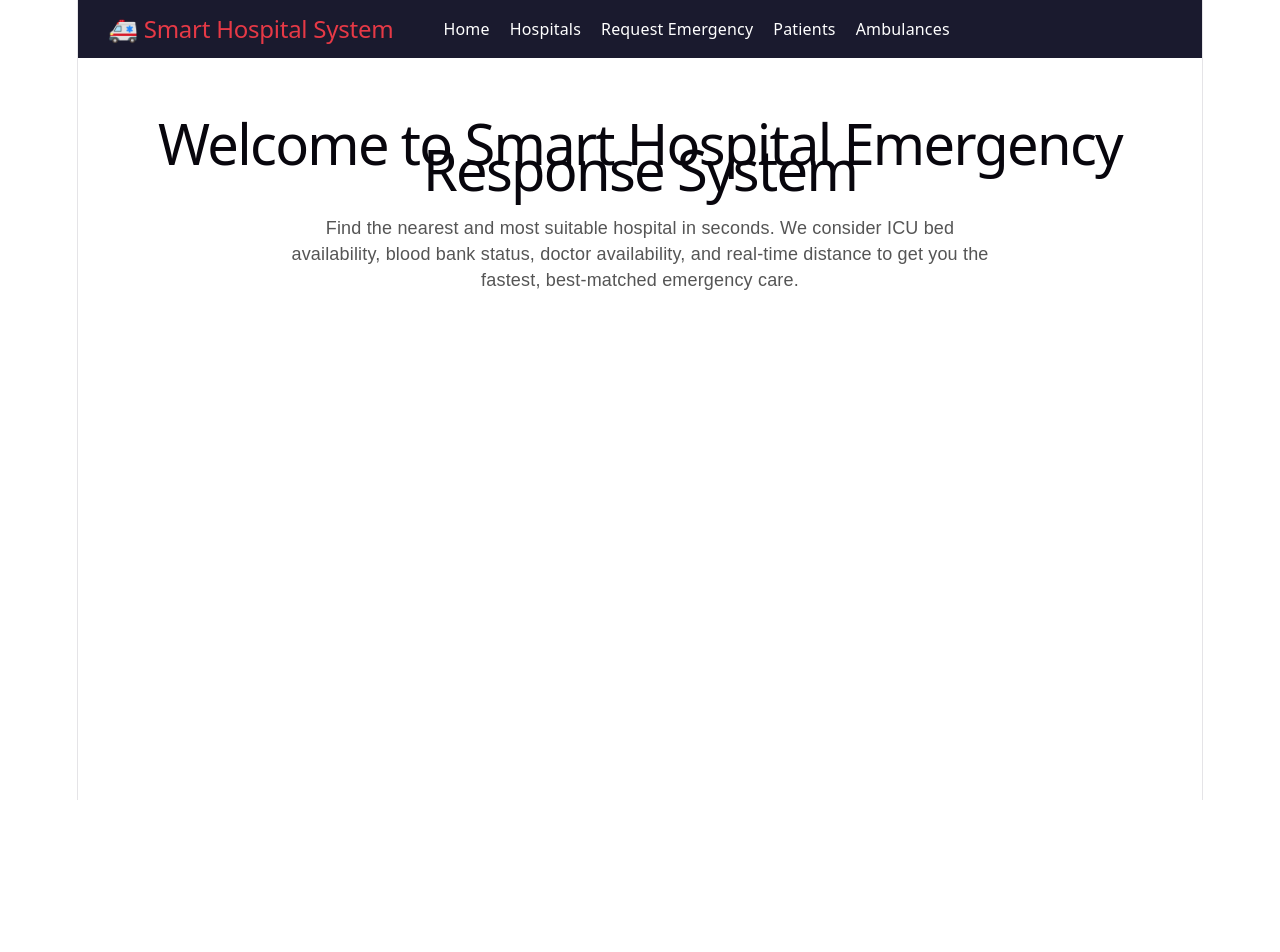
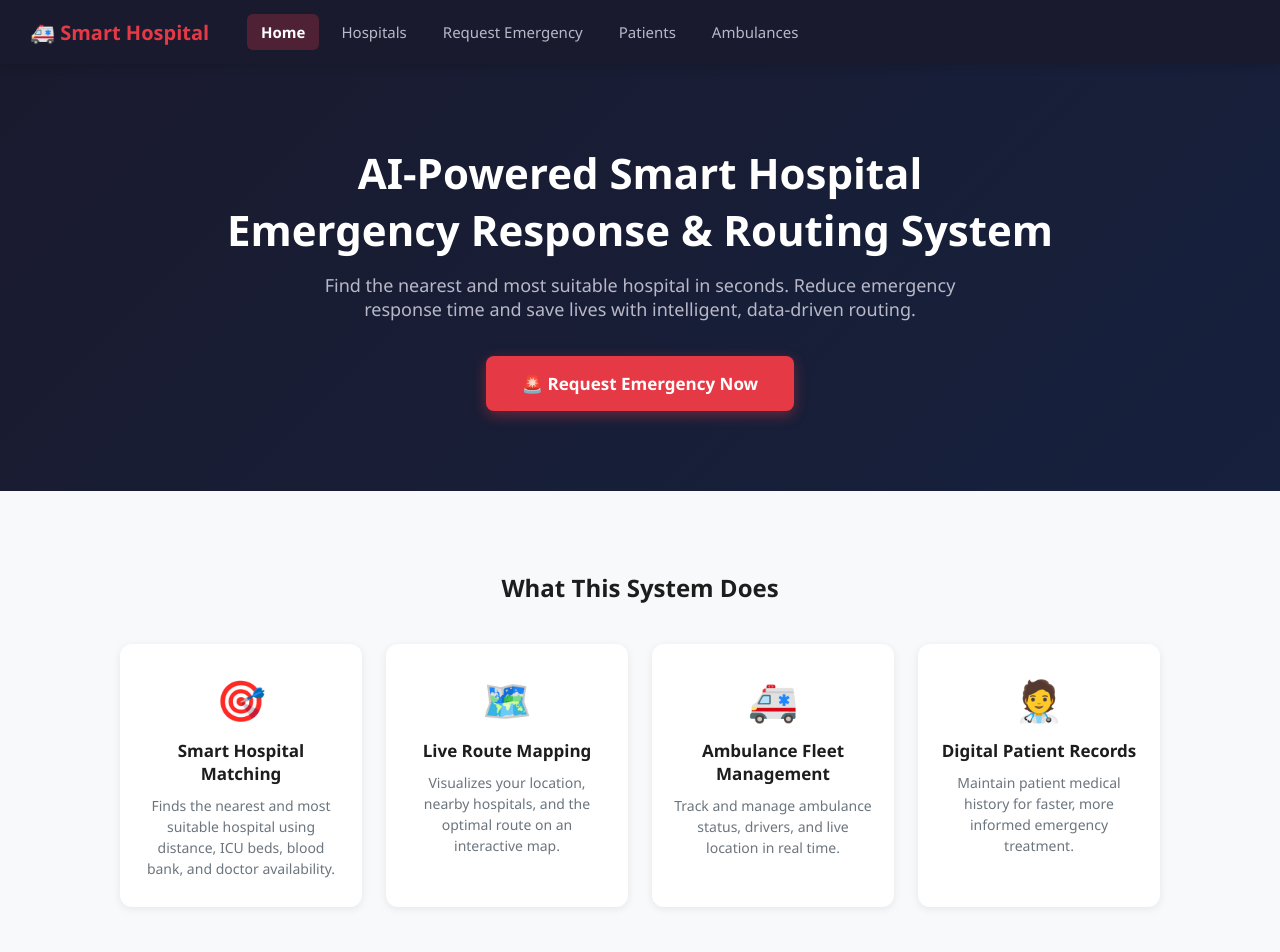
Before and after one commit to rohit6522/smart-hospital-emergency-system, a React (Vite) app in the folder emergencyresponsesystem-frontend/: page / in a window 1280 px wide. Shown: the top 952 px of the page. Before the commit the page ends 800 px from the top, so only its background shows below. Built offline with nearby package versions, Linux system fonts and the light colour scheme.

Commit message:
Polish UI across all pages - global theme, professional navbar, landing page hero section, and card-styled tables for Hospitals, Patients, and Ambulances

```diff
--- a/emergencyresponsesystem-frontend/src/components/Navbar.jsx
+++ b/emergencyresponsesystem-frontend/src/components/Navbar.jsx
@@ -1,31 +1,49 @@
-import { Link } from "react-router-dom";
+import { Link, useLocation } from "react-router-dom";
 
 function Navbar() {
+  const location = useLocation();
+
   const navStyle = {
     display: "flex",
-    gap: "20px",
-    padding: "15px 30px",
+    gap: "8px",
+    padding: "14px 30px",
     backgroundColor: "#1a1a2e",
     alignItems: "center",
+    position: "sticky",
+    top: 0,
+    zIndex: 1000,
+    boxShadow: "0 2px 10px rgba(0,0,0,0.15)",
   };
 
-  const linkStyle = {
-    color: "white",
+  const linkStyle = (path) => ({
+    color: location.pathname === path ? "#ffffff" : "#b8b8c8",
     textDecoration: "none",
-    fontSize: "16px",
-    fontWeight: "500",
-  };
+    fontSize: "15px",
+    fontWeight: location.pathname === path ? "600" : "400",
+    padding: "8px 14px",
+    borderRadius: "6px",
+    backgroundColor: location.pathname === path ? "rgba(230, 57, 70, 0.25)" : "transparent",
+    transition: "all 0.15s ease",
+  });
+
+  const links = [
+    { path: "/", label: "Home" },
+    { path: "/hospitals", label: "Hospitals" },
+    { path: "/request-emergency", label: "Request Emergency" },
+    { path: "/patients", label: "Patients" },
+    { path: "/ambulances", label: "Ambulances" },
+  ];
 
   return (
     <nav style={navStyle}>
-      <h2 style={{ color: "#e63946", margin: 0, marginRight: "30px" }}>
-        🚑 Smart Hospital System
+      <h2 style={{ color: "#e63946", margin: 0, marginRight: "30px", fontSize: "20px", whiteSpace: "nowrap" }}>
+        🚑 Smart Hospital
       </h2>
-      <Link to="/" style={linkStyle}>Home</Link>
-      <Link to="/hospitals" style={linkStyle}>Hospitals</Link>
-      <Link to="/request-emergency" style={linkStyle}>Request Emergency</Link>
-      <Link to="/patients" style={linkStyle}>Patients</Link>
-      <Link to="/ambulances" style={linkStyle}>Ambulances</Link>
+      {links.map((link) => (
+        <Link key={link.path} to={link.path} style={linkStyle(link.path)}>
+          {link.label}
+        </Link>
+      ))}
     </nav>
   );
 }
--- a/emergencyresponsesystem-frontend/src/index.css
+++ b/emergencyresponsesystem-frontend/src/index.css
@@ -1,111 +1,72 @@
 :root {
-  --text: #6b6375;
-  --text-h: #08060d;
-  --bg: #fff;
-  --border: #e5e4e7;
-  --code-bg: #f4f3ec;
-  --accent: #aa3bff;
-  --accent-bg: rgba(170, 59, 255, 0.1);
-  --accent-border: rgba(170, 59, 255, 0.5);
-  --social-bg: rgba(244, 243, 236, 0.5);
-  --shadow:
-    rgba(0, 0, 0, 0.1) 0 10px 15px -3px, rgba(0, 0, 0, 0.05) 0 4px 6px -2px;
-
-  --sans: system-ui, 'Segoe UI', Roboto, sans-serif;
-  --heading: system-ui, 'Segoe UI', Roboto, sans-serif;
-  --mono: ui-monospace, Consolas, monospace;
-
-  font: 18px/145% var(--sans);
-  letter-spacing: 0.18px;
-  color-scheme: light dark;
-  color: var(--text);
-  background: var(--bg);
-  font-synthesis: none;
-  text-rendering: optimizeLegibility;
-  -webkit-font-smoothing: antialiased;
-  -moz-osx-font-smoothing: grayscale;
-
-  @media (max-width: 1024px) {
-    font-size: 16px;
-  }
+  --primary: #e63946;
+  --primary-dark: #c1121f;
+  --secondary: #2a9d8f;
+  --secondary-dark: #21867a;
+  --accent: #457b9d;
+  --bg-light: #f8f9fa;
+  --text-dark: #1d1d1d;
+  --text-muted: #6c757d;
+  --border-color: #e0e0e0;
+  --card-shadow: 0 2px 8px rgba(0, 0, 0, 0.08);
+  --card-shadow-hover: 0 4px 16px rgba(0, 0, 0, 0.12);
 }
 
-@media (prefers-color-scheme: dark) {
-  :root {
-    --text: #9ca3af;
-    --text-h: #f3f4f6;
-    --bg: #16171d;
-    --border: #2e303a;
-    --code-bg: #1f2028;
-    --accent: #c084fc;
-    --accent-bg: rgba(192, 132, 252, 0.15);
-    --accent-border: rgba(192, 132, 252, 0.5);
-    --social-bg: rgba(47, 48, 58, 0.5);
-    --shadow:
-      rgba(0, 0, 0, 0.4) 0 10px 15px -3px, rgba(0, 0, 0, 0.25) 0 4px 6px -2px;
-  }
-
-  #social .button-icon {
-    filter: invert(1) brightness(2);
-  }
+* {
+  box-sizing: border-box;
 }
 
 body {
   margin: 0;
+  font-family: "Segoe UI", Roboto, "Helvetica Neue", Arial, sans-serif;
+  background-color: var(--bg-light);
+  color: var(--text-dark);
 }
 
-#root {
-  width: 1126px;
-  max-width: 100%;
-  margin: 0 auto;
-  text-align: center;
-  border-inline: 1px solid var(--border);
-  min-height: 100svh;
-  display: flex;
-  flex-direction: column;
-  box-sizing: border-box;
+h1, h2, h3 {
+  color: var(--text-dark);
 }
 
-h1,
-h2 {
-  font-family: var(--heading);
-  font-weight: 500;
-  color: var(--text-h);
+button {
+  font-family: inherit;
+  transition: transform 0.15s ease, opacity 0.15s ease;
 }
 
-h1 {
-  font-size: 56px;
-  letter-spacing: -1.68px;
-  margin: 32px 0;
-  @media (max-width: 1024px) {
-    font-size: 36px;
-    margin: 20px 0;
-  }
-}
-h2 {
-  font-size: 24px;
-  line-height: 118%;
-  letter-spacing: -0.24px;
-  margin: 0 0 8px;
-  @media (max-width: 1024px) {
-    font-size: 20px;
-  }
-}
-p {
-  margin: 0;
+button:hover {
+  opacity: 0.9;
+  transform: translateY(-1px);
 }
 
-code,
-.counter {
-  font-family: var(--mono);
-  display: inline-flex;
-  border-radius: 4px;
-  color: var(--text-h);
+button:active {
+  transform: translateY(0);
 }
 
-code {
-  font-size: 15px;
-  line-height: 135%;
-  padding: 4px 8px;
-  background: var(--code-bg);
+input, select, textarea {
+  font-family: inherit;
+  border: 1px solid var(--border-color);
+  border-radius: 6px;
+  outline: none;
+  transition: border-color 0.15s ease;
 }
+
+input:focus, select:focus, textarea:focus {
+  border-color: var(--secondary);
+}
+
+table {
+  box-shadow: var(--card-shadow);
+  border-radius: 8px;
+  overflow: hidden;
+}
+
+th {
+  text-align: left;
+  font-size: 13px;
+  text-transform: uppercase;
+  letter-spacing: 0.5px;
+  color: var(--text-muted);
+}
+
+a {
+  text-decoration: none;
+}
--- a/emergencyresponsesystem-frontend/src/pages/Home.jsx
+++ b/emergencyresponsesystem-frontend/src/pages/Home.jsx
@@ -1,14 +1,120 @@
+import { Link } from "react-router-dom";
+
 function Home() {
+  const features = [
+    {
+      icon: "🎯",
+      title: "Smart Hospital Matching",
+      desc: "Finds the nearest and most suitable hospital using distance, ICU beds, blood bank, and doctor availability.",
+    },
+    {
+      icon: "🗺️",
+      title: "Live Route Mapping",
+      desc: "Visualizes your location, nearby hospitals, and the optimal route on an interactive map.",
+    },
+    {
+      icon: "🚑",
+      title: "Ambulance Fleet Management",
+      desc: "Track and manage ambulance status, drivers, and live location in real time.",
+    },
+    {
+      icon: "🧑‍⚕️",
+      title: "Digital Patient Records",
+      desc: "Maintain patient medical history for faster, more informed emergency treatment.",
+    },
+  ];
+
   return (
-    <div style={{ padding: "40px", fontFamily: "Arial, sans-serif", textAlign: "center" }}>
-      <h1>Welcome to Smart Hospital Emergency Response System</h1>
-      <p style={{ fontSize: "18px", color: "#555", maxWidth: "700px", margin: "20px auto" }}>
-        Find the nearest and most suitable hospital in seconds. We consider ICU bed availability,
-        blood bank status, doctor availability, and real-time distance to get you the fastest,
-        best-matched emergency care.
-      </p>
+    <div>
+      {/* Hero Section */}
+      <div
+        style={{
+          background: "linear-gradient(135deg, #1a1a2e 0%, #16213e 100%)",
+          color: "white",
+          padding: "80px 30px",
+          textAlign: "center",
+        }}
+      >
+        <h1 style={{ fontSize: "42px", margin: "0 0 15px", color: "white" }}>
+          AI-Powered Smart Hospital
+          <br />
+          Emergency Response & Routing System
+        </h1>
+        <p style={{ fontSize: "18px", color: "#b8b8c8", maxWidth: "650px", margin: "0 auto 35px" }}>
+          Find the nearest and most suitable hospital in seconds. Reduce emergency response
+          time and save lives with intelligent, data-driven routing.
+        </p>
+        <Link to="/request-emergency">
+          <button
+            style={{
+              padding: "16px 36px",
+              fontSize: "17px",
+              fontWeight: "600",
+              backgroundColor: "#e63946",
+              color: "white",
+              border: "none",
+              borderRadius: "8px",
+              cursor: "pointer",
+              boxShadow: "0 4px 14px rgba(230, 57, 70, 0.4)",
+            }}
+          >
+            🚨 Request Emergency Now
+          </button>
+        </Link>
+      </div>
+
+      {/* Feature Cards */}
+      <div style={{ padding: "60px 30px", maxWidth: "1100px", margin: "0 auto" }}>
+        <h2 style={{ textAlign: "center", marginBottom: "40px" }}>What This System Does</h2>
+        <div
+          style={{
+            display: "grid",
+            gridTemplateColumns: "repeat(auto-fit, minmax(240px, 1fr))",
+            gap: "24px",
+          }}
+        >
+          {features.map((feature) => (
+            <div
+              key={feature.title}
+              style={{
+                backgroundColor: "white",
+                borderRadius: "12px",
+                padding: "28px 22px",
+                boxShadow: "0 2px 8px rgba(0,0,0,0.08)",
+                textAlign: "center",
+                transition: "transform 0.2s ease, box-shadow 0.2s ease",
+              }}
+            >
+              <div style={{ fontSize: "40px", marginBottom: "12px" }}>{feature.icon}</div>
+              <h3 style={{ margin: "0 0 10px", fontSize: "17px" }}>{feature.title}</h3>
+              <p style={{ color: "#6c757d", fontSize: "14px", lineHeight: "1.5", margin: 0 }}>
+                {feature.desc}
+              </p>
+            </div>
+          ))}
+        </div>
+      </div>
+
+      {/* Quick Links Section */}
+      <div style={{ backgroundColor: "#fff", padding: "50px 30px", borderTop: "1px solid #e0e0e0" }}>
+        <div style={{ maxWidth: "1100px", margin: "0 auto", display: "flex", gap: "20px", flexWrap: "wrap", justifyContent: "center" }}>
+          <Link to="/hospitals" style={quickLinkStyle}>🏥 View Hospitals</Link>
+          <Link to="/patients" style={quickLinkStyle}>🧑‍⚕️ Patient Records</Link>
+          <Link to="/ambulances" style={quickLinkStyle}>🚑 Ambulance Fleet</Link>
+        </div>
+      </div>
     </div>
   );
 }
 
+const quickLinkStyle = {
+  padding: "14px 28px",
+  backgroundColor: "#f8f9fa",
+  color: "#1d1d1d",
+  border: "1px solid #e0e0e0",
+  borderRadius: "8px",
+  fontSize: "15px",
+  fontWeight: "500",
+};
+
 export default Home;
--- a/emergencyresponsesystem-frontend/src/pages/RequestEmergency.jsx
+++ b/emergencyresponsesystem-frontend/src/pages/RequestEmergency.jsx
@@ -54,63 +54,90 @@ function RequestEmergency() {
   const hasValidPatientLocation = !isNaN(patientLat) && !isNaN(patientLon);
   const bestHospital = results.length > 0 ? results[0] : null;
 
+  const inputStyle = {
+    width: "100%",
+    padding: "10px 12px",
+    marginTop: "6px",
+    fontSize: "14px",
+  };
+
+  const labelStyle = {
+    fontSize: "13px",
+    fontWeight: "600",
+    color: "#444",
+    textTransform: "uppercase",
+    letterSpacing: "0.3px",
+  };
+
   return (
-    <div style={{ padding: "40px", fontFamily: "Arial, sans-serif", maxWidth: "1000px", margin: "0 auto" }}>
-      <h1>🚨 Request Emergency</h1>
-      <p style={{ color: "#555" }}>
-        Enter your location and emergency type to find the best-suited hospital near you.
-      </p>
+    <div style={{ maxWidth: "1000px", margin: "0 auto", padding: "40px 20px" }}>
+      <div style={{ textAlign: "center", marginBottom: "30px" }}>
+        <h1 style={{ color: "#e63946", marginBottom: "8px" }}>🚨 Request Emergency</h1>
+        <p style={{ color: "#6c757d" }}>
+          Enter your location and emergency type to find the best-suited hospital near you.
+        </p>
+      </div>
 
-      <form onSubmit={handleSubmit} style={{ marginTop: "25px" }}>
-        <div style={{ marginBottom: "15px" }}>
+      {/* Form Card */}
+      <form
+        onSubmit={handleSubmit}
+        style={{
+          backgroundColor: "white",
+          borderRadius: "12px",
+          padding: "30px",
+          boxShadow: "0 2px 12px rgba(0,0,0,0.08)",
+        }}
+      >
+        <div style={{ marginBottom: "18px" }}>
           <button
             type="button"
             onClick={detectLocation}
             style={{
-              padding: "10px 16px",
-              backgroundColor: "#2a9d8f",
+              padding: "10px 18px",
+              backgroundColor: "#457b9d",
               color: "white",
               border: "none",
               borderRadius: "6px",
               cursor: "pointer",
               fontSize: "14px",
+              fontWeight: "500",
             }}
           >
             📍 Use My Current Location
           </button>
         </div>
 
-        <div style={{ display: "flex", gap: "15px", marginBottom: "15px" }}>
+        <div style={{ display: "flex", gap: "15px", marginBottom: "18px" }}>
           <div style={{ flex: 1 }}>
-            <label>Latitude</label>
+            <label style={labelStyle}>Latitude</label>
             <input
               type="text"
               value={latitude}
               onChange={(e) => setLatitude(e.target.value)}
               placeholder="e.g. 25.5941"
               required
-              style={{ width: "100%", padding: "8px", marginTop: "5px" }}
+              style={inputStyle}
             />
           </div>
           <div style={{ flex: 1 }}>
-            <label>Longitude</label>
+            <label style={labelStyle}>Longitude</label>
             <input
               type="text"
               value={longitude}
               onChange={(e) => setLongitude(e.target.value)}
               placeholder="e.g. 85.1376"
               required
-              style={{ width: "100%", padding: "8px", marginTop: "5px" }}
+              style={inputStyle}
             />
           </div>
         </div>
 
-        <div style={{ marginBottom: "20px" }}>
-          <label>Emergency Type</label>
+        <div style={{ marginBottom: "22px" }}>
+          <label style={labelStyle}>Emergency Type</label>
           <select
             value={emergencyType}
             onChange={(e) => setEmergencyType(e.target.value)}
-            style={{ width: "100%", padding: "8px", marginTop: "5px" }}
+            style={inputStyle}
           >
             <option value="Trauma">Trauma</option>
             <option value="Cardiac">Cardiac</option>
@@ -123,31 +150,48 @@ function RequestEmergency() {
         <button
           type="submit"
           style={{
-            padding: "12px 24px",
+            width: "100%",
+            padding: "14px",
             backgroundColor: "#e63946",
             color: "white",
             border: "none",
-            borderRadius: "6px",
+            borderRadius: "8px",
             fontSize: "16px",
+            fontWeight: "600",
             cursor: "pointer",
+            boxShadow: "0 4px 12px rgba(230, 57, 70, 0.3)",
           }}
         >
           Find Nearest Hospital
         </button>
       </form>
 
-      {loading && <p style={{ marginTop: "20px" }}>Searching for hospitals...</p>}
-      {error && <p style={{ marginTop: "20px", color: "red" }}>{error}</p>}
+      {loading && (
+        <p style={{ marginTop: "20px", textAlign: "center", color: "#457b9d" }}>
+          🔍 Searching for hospitals...
+        </p>
+      )}
+      {error && (
+        <p style={{ marginTop: "20px", color: "#e63946", textAlign: "center" }}>{error}</p>
+      )}
 
       {!loading && searched && results.length === 0 && !error && (
-        <p style={{ marginTop: "20px" }}>No hospitals found in the system yet.</p>
+        <p style={{ marginTop: "20px", textAlign: "center" }}>No hospitals found in the system yet.</p>
       )}
 
       {/* MAP SECTION */}
       {hasValidPatientLocation && results.length > 0 && (
-        <div style={{ marginTop: "30px", marginBottom: "30px" }}>
-          <h2>Map View</h2>
-          <div style={{ height: "450px", width: "100%", borderRadius: "8px", overflow: "hidden" }}>
+        <div style={{ marginTop: "30px" }}>
+          <h2 style={{ fontSize: "20px" }}>Map View</h2>
+          <div
+            style={{
+              height: "450px",
+              width: "100%",
+              borderRadius: "12px",
+              overflow: "hidden",
+              boxShadow: "0 2px 12px rgba(0,0,0,0.1)",
+            }}
+          >
             <MapContainer
               center={[patientLat, patientLon]}
               zoom={12}
@@ -158,12 +202,10 @@ function RequestEmergency() {
                 url="https://{s}.tile.openstreetmap.org/{z}/{x}/{y}.png"
               />
 
-              {/* Patient marker */}
               <Marker position={[patientLat, patientLon]}>
                 <Popup>📍 Your Location</Popup>
               </Marker>
 
-              {/* Hospital markers */}
               {results.map((rec) => (
                 <Marker
                   key={rec.hospital.id}
@@ -179,7 +221,6 @@ function RequestEmergency() {
                 </Marker>
               ))}
 
-              {/* Route line to best hospital */}
               {bestHospital && (
                 <Polyline
                   positions={[
@@ -196,39 +237,60 @@ function RequestEmergency() {
         </div>
       )}
 
+      {/* Results */}
       {results.length > 0 && (
         <div style={{ marginTop: "30px" }}>
-          <h2>Recommended Hospitals</h2>
+          <h2 style={{ fontSize: "20px" }}>Recommended Hospitals</h2>
           {results.map((rec, index) => (
             <div
               key={rec.hospital.id}
               style={{
-                border: index === 0 ? "2px solid #2a9d8f" : "1px solid #ccc",
-                borderRadius: "8px",
-                padding: "16px",
+                border: index === 0 ? "2px solid #2a9d8f" : "1px solid #e0e0e0",
+                borderRadius: "12px",
+                padding: "20px",
                 marginBottom: "15px",
                 backgroundColor: index === 0 ? "#f0fdf9" : "#fff",
+                boxShadow: "0 2px 8px rgba(0,0,0,0.06)",
               }}
             >
               {index === 0 && (
-                <span style={{ background: "#2a9d8f", color: "white", padding: "3px 10px", borderRadius: "4px", fontSize: "12px" }}>
-                  BEST MATCH
+                <span
+                  style={{
+                    background: "#2a9d8f",
+                    color: "white",
+                    padding: "4px 12px",
+                    borderRadius: "20px",
+                    fontSize: "12px",
+                    fontWeight: "600",
+                  }}
+                >
+                  ⭐ BEST MATCH
                 </span>
               )}
-              <h3 style={{ margin: "10px 0 5px" }}>{rec.hospital.name}</h3>
+              <h3 style={{ margin: "12px 0 6px" }}>{rec.hospital.name}</h3>
               <p style={{ margin: "3px 0", color: "#555" }}>{rec.hospital.address}</p>
-              <p style={{ margin: "3px 0" }}>📏 Distance: {rec.distanceInKm.toFixed(2)} km</p>
-              <p style={{ margin: "3px 0" }}>
-                🛏️ ICU Beds: {rec.hospital.availableIcuBeds} / {rec.hospital.totalIcuBeds}
-              </p>
-              <p style={{ margin: "3px 0" }}>
-                🩸 Blood Bank: {rec.hospital.bloodBankAvailable ? "Available" : "Not Available"}
-              </p>
-              <p style={{ margin: "3px 0" }}>👨‍⚕️ Doctors Available: {rec.hospital.availableDoctors}</p>
-              <p style={{ margin: "3px 0" }}>📞 Contact: {rec.hospital.contactNumber}</p>
-              <p style={{ margin: "3px 0", fontSize: "13px", color: "#888" }}>
-                Suitability Score: {rec.suitabilityScore.toFixed(1)}
-              </p>
+              <div
+                style={{
+                  display: "grid",
+                  gridTemplateColumns: "repeat(auto-fit, minmax(180px, 1fr))",
+                  gap: "8px",
+                  marginTop: "12px",
+                  fontSize: "14px",
+                }}
+              >
+                <p style={{ margin: 0 }}>📏 Distance: <b>{rec.distanceInKm.toFixed(2)} km</b></p>
+                <p style={{ margin: 0 }}>
+                  🛏️ ICU: <b>{rec.hospital.availableIcuBeds}/{rec.hospital.totalIcuBeds}</b>
+                </p>
+                <p style={{ margin: 0 }}>
+                  🩸 Blood Bank: <b>{rec.hospital.bloodBankAvailable ? "Available" : "N/A"}</b>
+                </p>
+                <p style={{ margin: 0 }}>👨‍⚕️ Doctors: <b>{rec.hospital.availableDoctors}</b></p>
+                <p style={{ margin: 0 }}>📞 {rec.hospital.contactNumber}</p>
+                <p style={{ margin: 0, color: "#888" }}>
+                  Score: {rec.suitabilityScore.toFixed(1)}
+                </p>
+              </div>
             </div>
           ))}
         </div>
```
Also changed, not shown: emergencyresponsesystem-frontend/src/pages/AmbulanceList.jsx (+31 -18 lines), emergencyresponsesystem-frontend/src/pages/HospitalList.jsx (+54 -22 lines), emergencyresponsesystem-frontend/src/pages/PatientList.jsx (+35 -18 lines).
